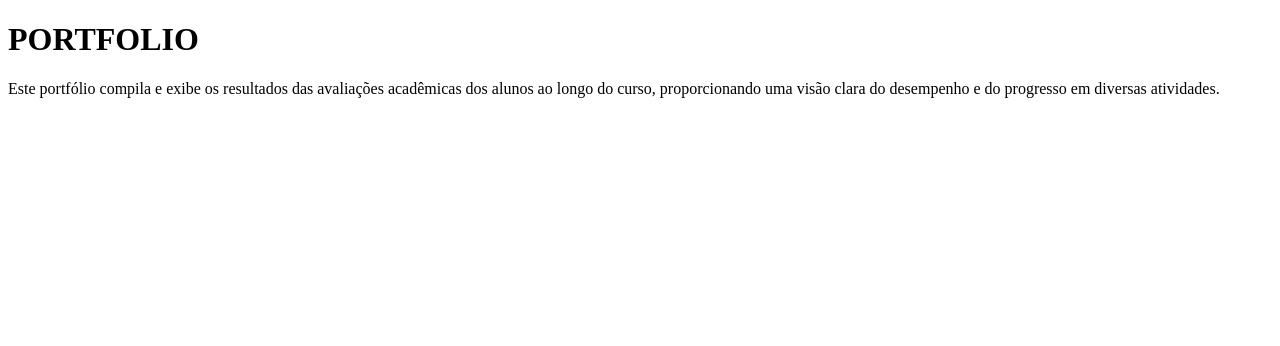
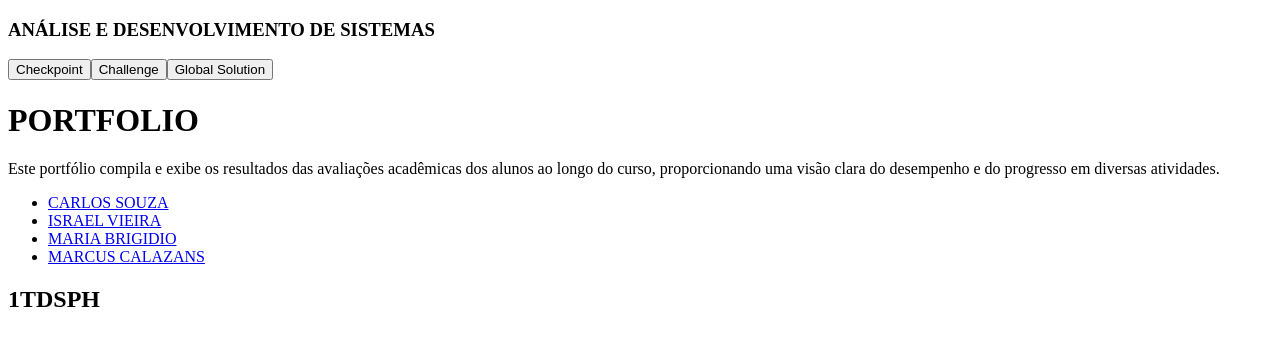
Before and after one commit to ISRAEL2491/CP6-Front-end, a Next.js app in the folder my-app/: page / in a window 1280 px wide. Shown: the top 346 px of the page. Built offline with nearby package versions, Linux system fonts and the light colour scheme.

Commit message:
Criação da Página inicial

```diff
--- a/my-app/src/app/layout.tsx
+++ b/my-app/src/app/layout.tsx
@@ -1,8 +1,11 @@
+import Cabecalho from "@/components/Cabecalho/Cabecalho";
+import Menu from "@/components/Menu/Menu";
+import Rodape from "@/components/Rodape/Rodape";
 import type { Metadata } from "next";
 
 
 export const metadata: Metadata = {
-  title: "Create Next App",
+  title: "CP6",
   description: "Generated by create next app",
 };
 
@@ -15,6 +18,7 @@ export default function RootLayout({
     <html lang="pt-br">
       <body>
         {children}
+
       </body>
     </html>
   );
--- a/my-app/src/app/page.tsx
+++ b/my-app/src/app/page.tsx
@@ -1,8 +1,15 @@
+import Cabecalho from "@/components/Cabecalho/Cabecalho";
+import Menu from "@/components/Menu/Menu";
+import Rodape from "@/components/Rodape/Rodape";
+
 export default function Home(){
     return (
         <div>
+            <Cabecalho/>
             <h1>PORTFOLIO</h1>
             <p>Este portfólio compila e exibe os resultados das avaliações acadêmicas dos alunos ao longo do curso, proporcionando uma visão clara do desempenho e do progresso em diversas atividades.</p>
+            <Menu/>
+            <Rodape/>
         </div>
     )
 }
--- a/my-app/src/components/Cabecalho/Cabecalho.tsx
+++ b/my-app/src/components/Cabecalho/Cabecalho.tsx
@@ -1,10 +1,86 @@
+"use client";
+import { useState } from "react";
+import styled from "styled-components";
+
 export default function Cabecalho() {
+    const [isModal1Open, setModal1Open] = useState(false);
+    const [isModal2Open, setModal2Open] = useState(false);
+    const [isModal3Open, setModal3Open] = useState(false);
+
+    const closeModal = () => {
+        setModal1Open(false);
+        setModal2Open(false);
+        setModal3Open(false);
+    };
+
     return (
         <header>
-            <h2>ANÁLISE E DESENVOLVIMENTO DE SISTEMAS</h2>
+            <h3>ANÁLISE E DESENVOLVIMENTO DE SISTEMAS</h3>
             <nav className="info">
+                <button onClick={() => setModal1Open(true)}>Checkpoint</button>
+                <button onClick={() => setModal2Open(true)}>Challenge</button>
+                <button onClick={() => setModal3Open(true)}>Global Solution</button>
+            </nav>
 
-            </nav>
+            {isModal1Open && (
+                <Overlay onClick={closeModal}>
+                    <ModalContent onClick={(e) => e.stopPropagation()}>
+                        <CloseButton onClick={() => setModal1Open(false)}>X</CloseButton>
+                        <h2>Checkpoint</h2>
+                        <p>Avaliações intermediárias para acompanhamento do progresso</p>
+                    </ModalContent>
+                </Overlay>
+            )}
+            {isModal2Open && (
+                <Overlay onClick={closeModal}>
+                    <ModalContent onClick={(e) => e.stopPropagation()}>
+                        <CloseButton onClick={() => setModal2Open(false)}>X</CloseButton>
+                        <h2>Challenge</h2>
+                        <p>Avaliações em formato de desafios, com foco em resolução de problemas com entregas programadas</p>
+                    </ModalContent>
+                </Overlay>
+            )}
+            {isModal3Open && (
+                <Overlay onClick={closeModal}>
+                    <ModalContent onClick={(e) => e.stopPropagation()}>
+                        <CloseButton onClick={() => setModal3Open(false)}>X</CloseButton>
+                        <h2>Global Solution</h2>
+                        <p>Projetos ou avaliações integradoras, que envolvem a aplicação global dos conhecimentos adquiridos</p>
+                    </ModalContent>
+                </Overlay>
+            )}
         </header>
-    )
+    );
 }
+
+const Overlay = styled.div`
+    position: fixed;
+    top: 0;
+    left: 0;
+    width: 100vw;
+    height: 100vh;
+    background-color: rgba(0, 0, 0, 0.5);
+    display: flex;
+    justify-content: center;
+    align-items: center;
+    z-index: 1000;
+`;
+
+const ModalContent = styled.div`
+    background-color: white;
+    padding: 20px;
+    border-radius: 8px;
+    max-width: 500px;
+    width: 100%;
+    position: relative;
+`;
+
+const CloseButton = styled.button`
+    position: absolute;
+    top: 10px;
+    right: 10px;
+    background: transparent;
+    border: none;
+    font-size: 20px;
+    cursor: pointer;
+`;
--- a/my-app/src/components/Menu/Menu.tsx
+++ b/my-app/src/components/Menu/Menu.tsx
@@ -0,0 +1,16 @@
+import Link from "next/link";
+
+export default function Menu() {
+    return(
+        <div>
+            <nav className="menu">
+                <ul>
+                    <li><Link href="/alunos/carlos">CARLOS SOUZA</Link></li>
+                    <li><Link href="/alunos/israel">ISRAEL VIEIRA</Link></li>
+                    <li><Link href="/alunos/maria">MARIA BRIGIDIO</Link></li>
+                    <li><Link href="/alunos/marcus">MARCUS CALAZANS</Link></li>
+                </ul>
+            </nav>
+        </div>
+    )
+}
--- a/my-app/src/components/Rodape/Rodape.tsx
+++ b/my-app/src/components/Rodape/Rodape.tsx
@@ -0,0 +1,7 @@
+export default function Rodape() {
+    return (
+        <footer className="rodape">
+            <h2>1TDSPH</h2>
+        </footer>
+    )
+}
```
Also changed, not shown: my-app/package.json (+7 -6 lines), my-app/src/app/alunos/[id]/page.tsx (added, +7 -0 lines), my-app/src/app/not-found.tsx (+7 -0 lines), my-app/src/type.ts (added, +28 -0 lines), my-app/src/app/alunos/page.tsx (added), 1 other file (tests, documents, lock files or other folders).
